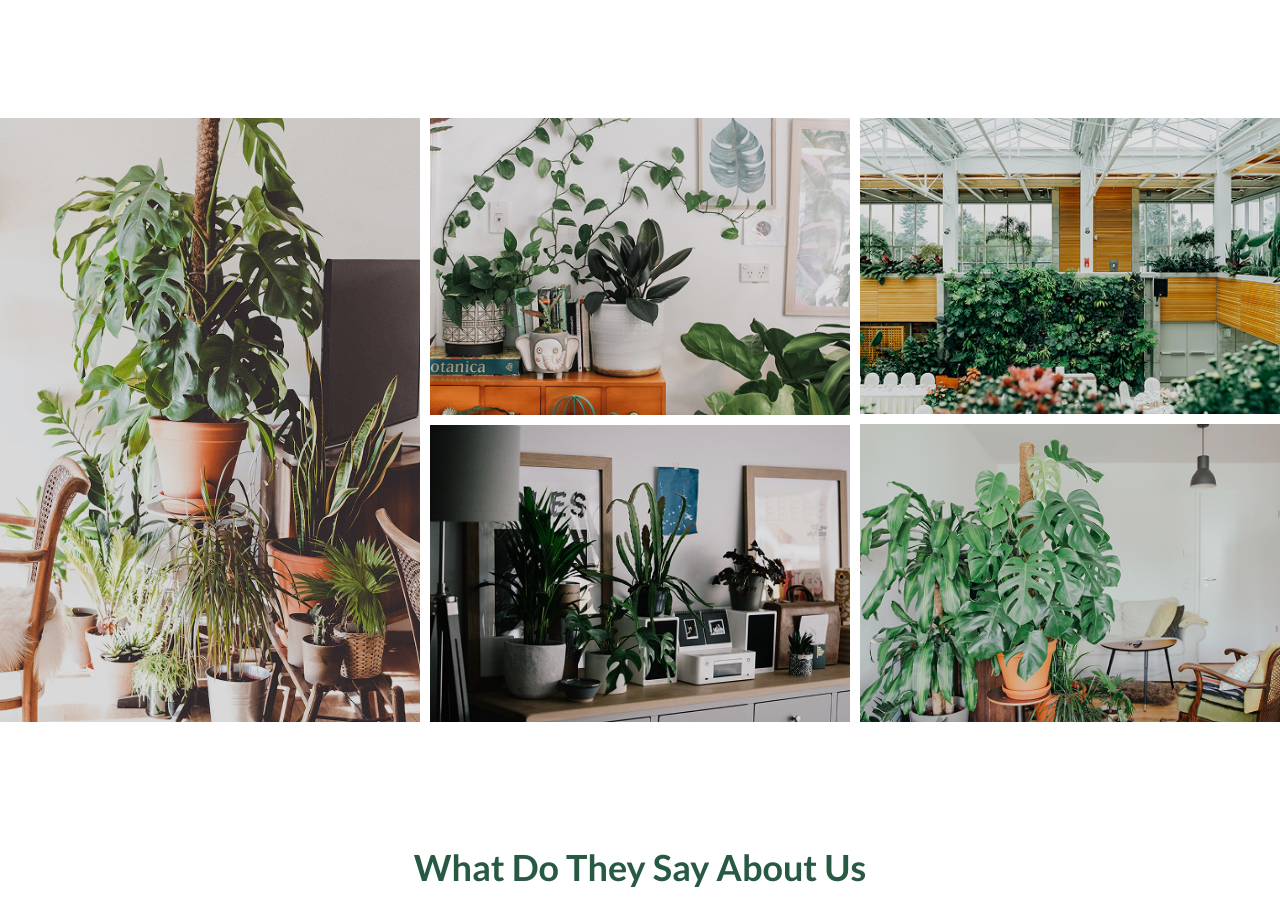
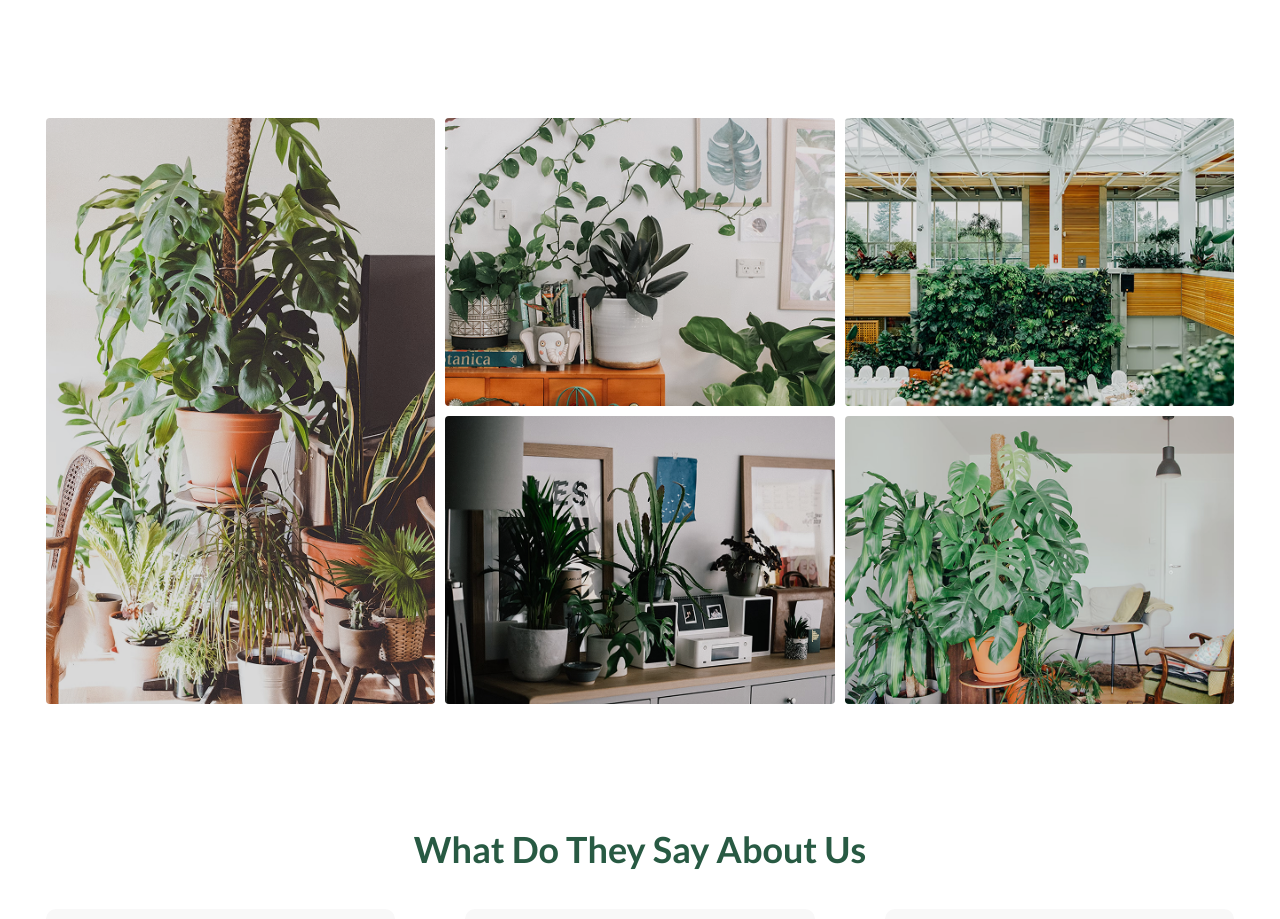
Before and after one commit to SalmanSayem/lush-project, a React (Vite) app: page / in a window 1280 px wide. Shown: the part 3343-4262 px from the top of the page. Built offline with nearby package versions, Linux system fonts and the light colour scheme.

Commit message:
Updated project

```diff
--- a/src/components/CTA.jsx
+++ b/src/components/CTA.jsx
@@ -4,13 +4,13 @@ const CTA = () => {
   };
 
   return (
-    <section style={styles} className="mb-30 py-20 md:py-54.5 px-10 md:px-25">
+    <section style={styles} className="mb-30 py-20 md:py-54.5 px-5 md:px-25">
       <div className="flex flex-col xl:flex-row gap-6">
         <div>
             <h1 className="font-lato text-[32px] font-bold text-white">Enter your email address for our mailing Promo or other interesting things</h1>
         </div>
         <div>
-            <form action="" className="flex items-center gap-6 pt-6">
+            <form action="" className="flex  items-center gap-6 md:pt-6 ">
                 <input className=" bg-[rgba(217,217,217,0.03)] w-118.75 py-3 px-6.25 border border-white rounded-[5px] placeholder:font-raleway placeholder:font-medium placeholder-[rgba(255,255,255,0.8)] text-white" type="text" placeholder="Enter your email" />
                 <button className=" font-raleway font-bold text-[16px] bg-primary text-white py-3 cursor-pointer px-11.25 rounded-[5px]">Submit</button>
             </form>
--- a/src/components/Gallery.jsx
+++ b/src/components/Gallery.jsx
@@ -1,23 +1,60 @@
-import React from 'react'
+import React from 'react';
 
 const Gallery = () => {
   return (
-    <section className='pb-20 md:pb-30'>
-        <div className='grid grid-cols-3 gap-1 md:gap-2.5'>
-            <div>
-                <img className='size-full' src="./gallery(5).png" alt="" />
-            </div>
-            <div className='grid grid-cols-1 gap-1 md:gap-2.5'>
-                <img className='size-full' src="./gallery(4).png" alt="" />
-                <img className='size-full' src="./gallery(3).png" alt="" />
-            </div>
-            <div className='grid grid-cols-1 gap-1 md:gap-2.5'>
-                <img className='size-full' src="./gallery(2).png" alt="" />
-                <img className='size-full' src="./gallery(1).png" alt="" />
-            </div>
+    <section className="pb-20 md:pb-30">
+      <div className="container mx-auto px-4">
+        <div className="grid grid-cols-1 xs:grid-cols-3 gap-1 md:gap-2.5">
+
+          {/* Left Large Card */}
+          <div className="xs:row-span-2">
+            <img
+              className="w-full h-full object-cover rounded-sm"
+              src="./gallery(5).png"
+              alt="Gallery plant 1"
+            />
+          </div>
+
+          {/* Middle Top */}
+          <div>
+            <img
+              className="w-full h-48 sm:h-64 md:h-72 object-cover rounded-sm"
+              src="./gallery(4).png"
+              alt="Gallery plant 2"
+            />
+          </div>
+
+          {/* Right Top */}
+          <div>
+            <img
+              className="w-full h-48 sm:h-64 md:h-72 object-cover rounded-sm"
+              src="./gallery(2).png"
+              alt="Gallery plant 3"
+            />
+          </div>
+
+          {/* Middle Bottom */}
+          <div>
+            <img
+              className="w-full h-48 sm:h-64 md:h-72 object-cover rounded-sm"
+              src="./gallery(3).png"
+              alt="Gallery plant 4"
+            />
+          </div>
+
+          {/* Right Bottom */}
+          <div>
+            <img
+              className="w-full h-48 sm:h-64 md:h-72 object-cover rounded-sm"
+              src="./gallery(1).png"
+              alt="Gallery plant 5"
+            />
+          </div>
+
         </div>
+      </div>
     </section>
-  )
-}
+  );
+};
 
-export default Gallery
+export default Gallery;
```
